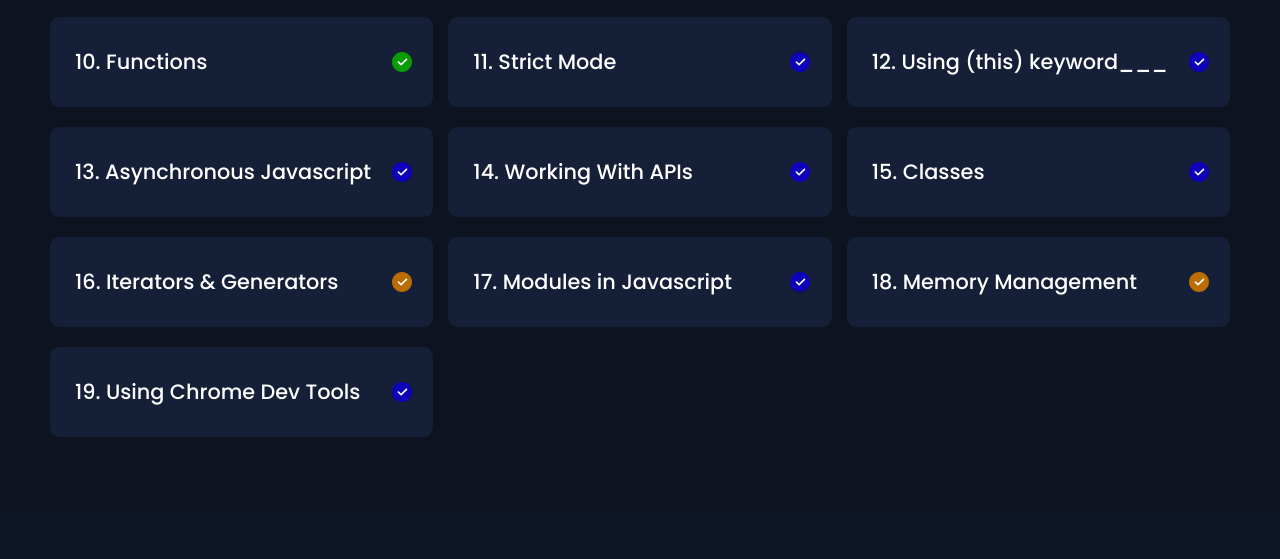
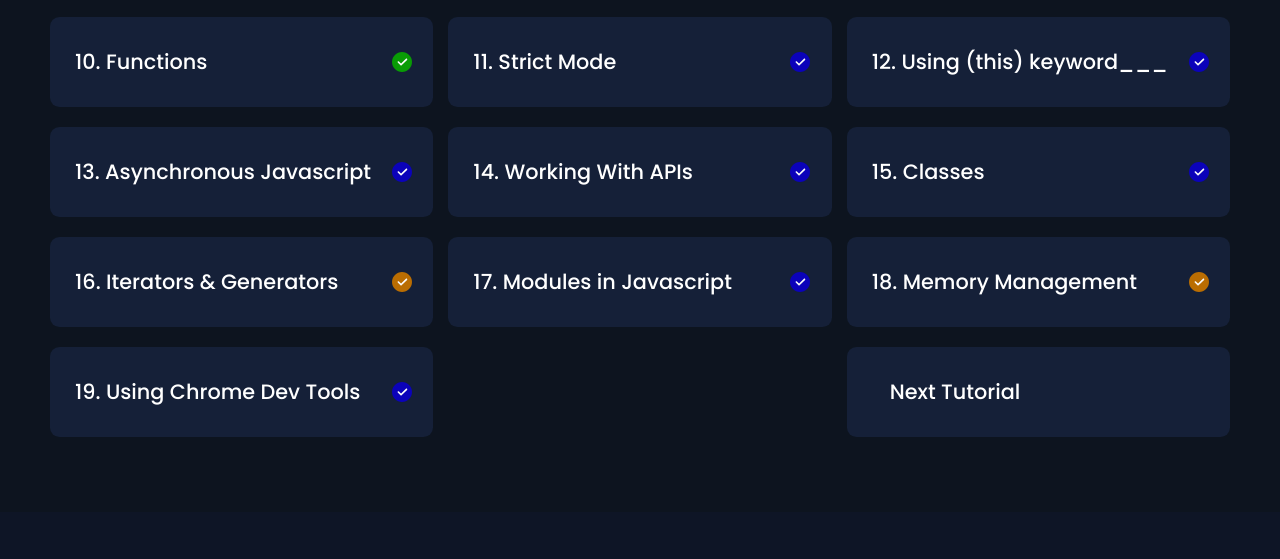
Before and after one commit to pulakgits/CodingBurn, a plain HTML site: page Online Editor Page/editor.html in a window 1280 px wide. Shown: the part 1780-2339 px from the top of the page. Drawn offline with nearby package versions, Linux system fonts and the light colour scheme; a script that the page names is missing.

Commit message:
10th commit no chenges

```diff
--- a/Online Editor Page/editor.html
+++ b/Online Editor Page/editor.html
@@ -286,6 +286,14 @@ you can write,run <br> JavaScript code, and view the result in your browser.
                             <img src="Assets/Circle-Check/Intermediate-circle-check.svg" alt="" class="icon-begi icon"/>
                         </div>
                     </div>
+                    <div class="roadmap-box flex">
+                        <div class="text">
+                            <a href="#">Next Tutorial</a>
+                        </div>
+                        <!-- <div class="save-div">
+                            <img src="Assets/Circle-Check/Intermediate-circle-check.svg" alt="" class="icon-begi icon"/>
+                        </div> -->
+                    </div>
                 </div>
             </div>
 
```
